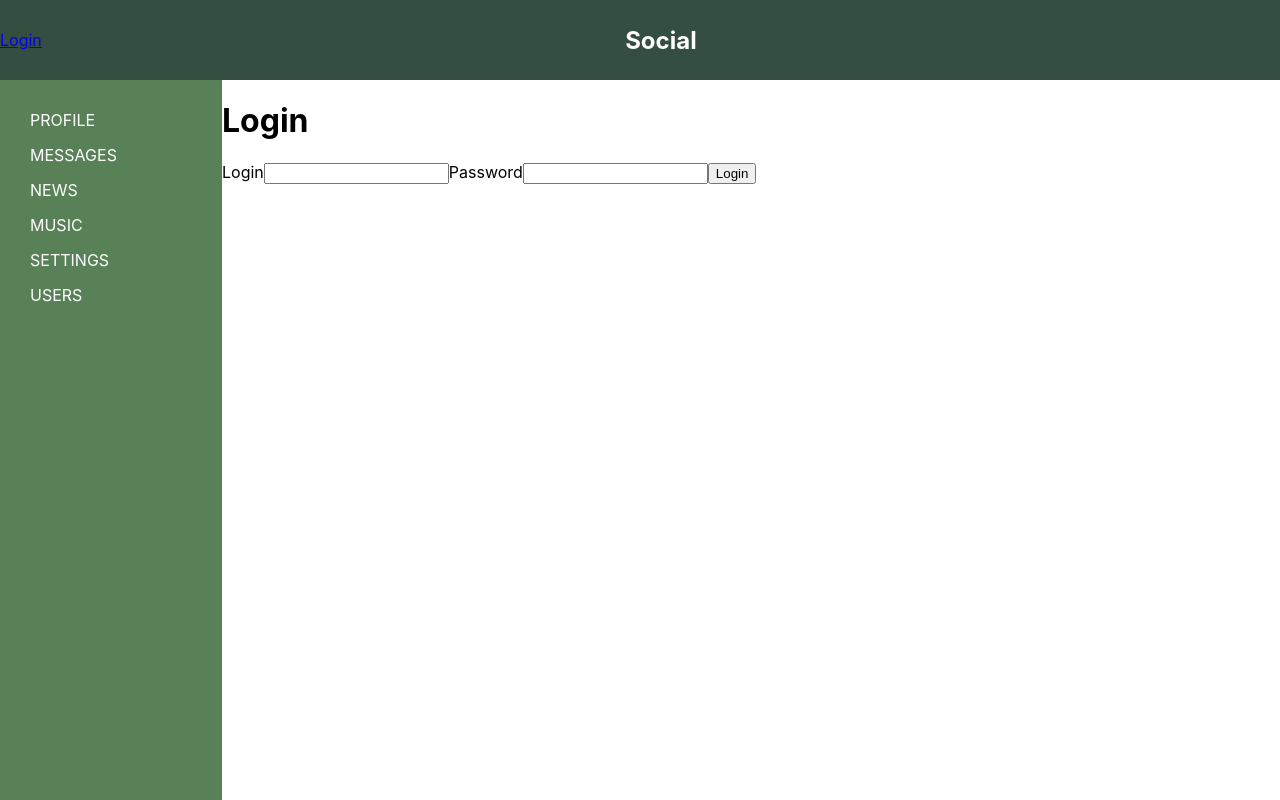
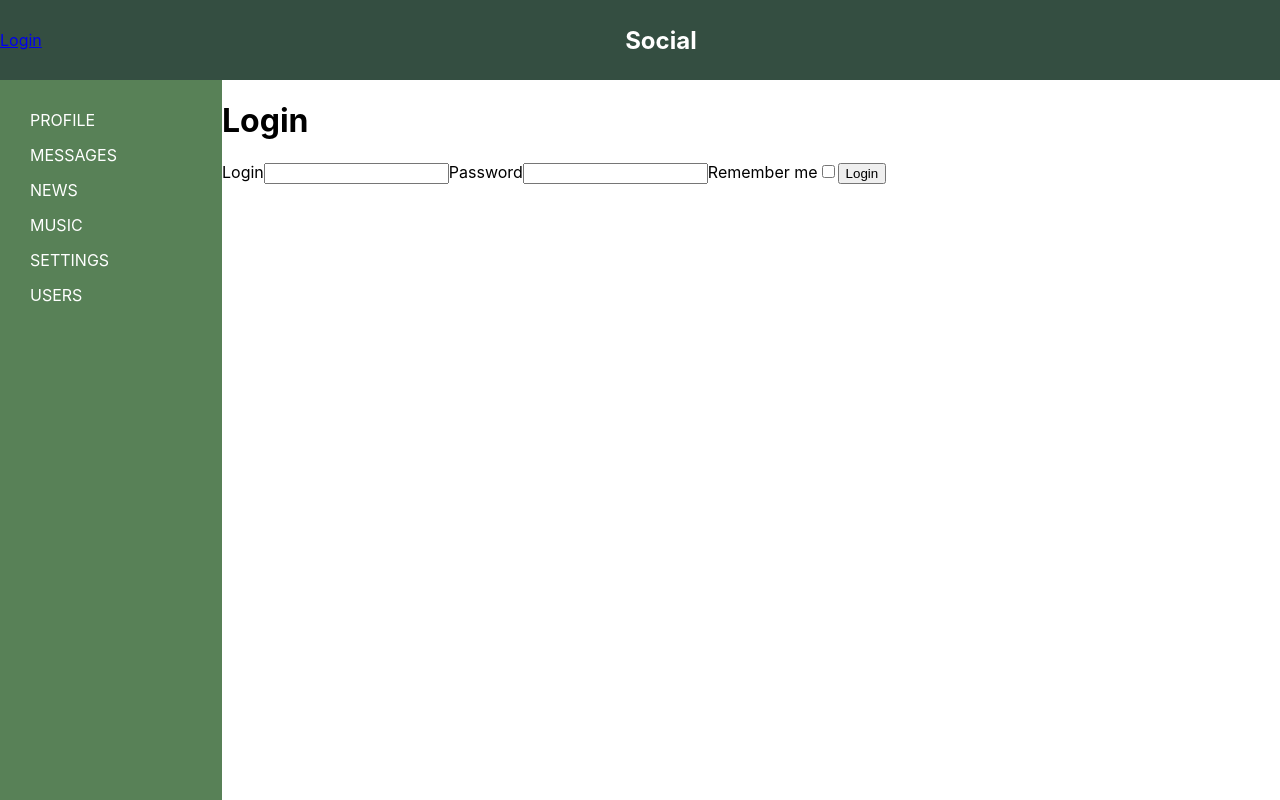
Before and after one commit to levchukt/social, a React (Create React App) app: page /login in a window 1280 px wide. Built offline with nearby package versions, Linux system fonts and the light colour scheme; no server answers.

Commit message:
added login form component

```diff
--- a/src/components/Login/Login.js
+++ b/src/components/Login/Login.js
@@ -6,7 +6,7 @@ const initialValues = {
 };
 
 const onSubmit = values => {
-    console.log(values.login);
+    console.log(values);
 };
 
 const validate = values => {
@@ -24,7 +24,6 @@ const validate = values => {
 
 
 const LoginForm = (props) => {
-
     return <Formik initialValues={initialValues} onSubmit={onSubmit} validate={validate}>
         <Form>
             <label htmlFor="login">Login</label>
@@ -36,7 +35,11 @@ const LoginForm = (props) => {
             <Field type={'text'}
                 id={'password'}
                 name={'password'} />
-            <ErrorMessage name={'password'}/>
+            <ErrorMessage name={'password'} />
+            <label htmlFor="remember">Remember me</label>
+            <Field type={'checkbox'}
+                id={'remember'}
+                name={'remember'} />
             <button type="submit">Login</button>
         </Form>
     </Formik>
@@ -47,6 +50,7 @@ const LoginForm = (props) => {
 
 
 const LoginPage = (props) => {
+
     return <div>
         <h1>Login</h1>
         <LoginForm />
```
